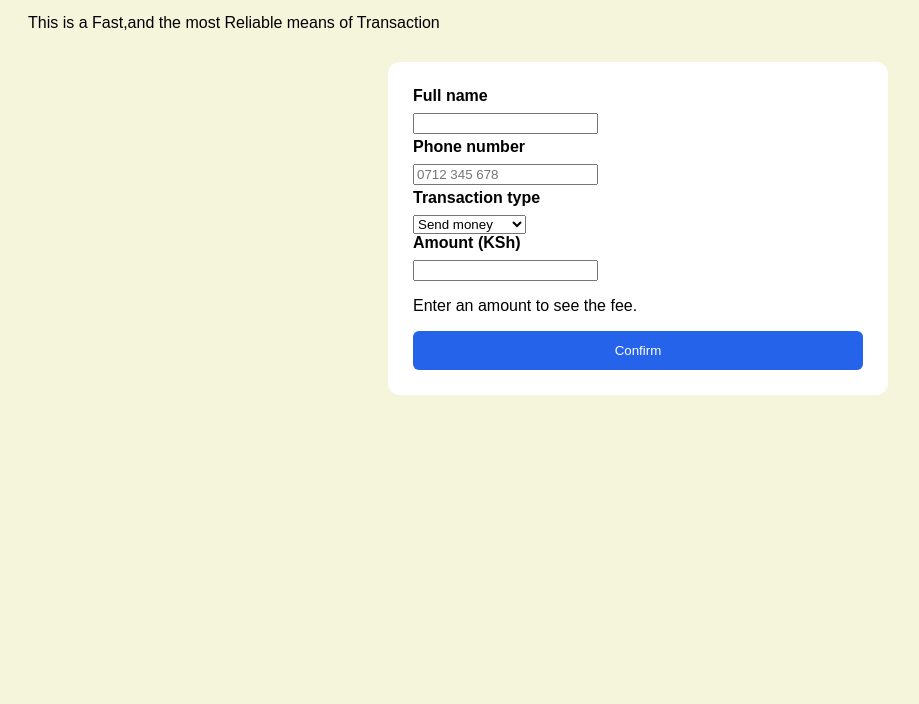
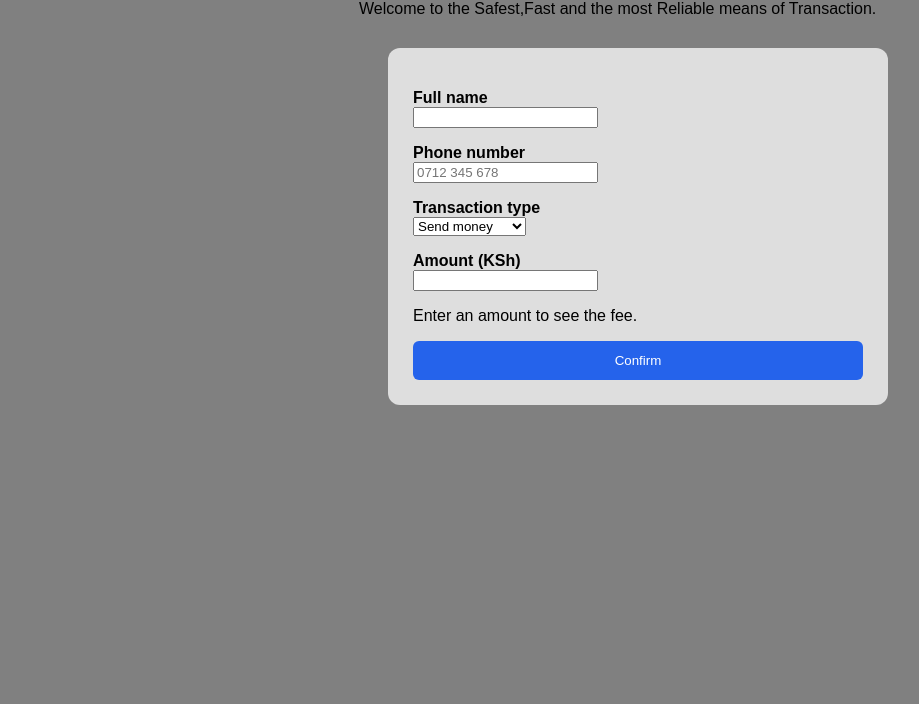
Before and after one commit to Arshleys/Phase2-Javascrip, a plain HTML site: page phase2-javascript/Week2-challenge/index.html in a window 1280 px wide. Shown: the part 96-800 px from the top of the page, without its empty margins (2-921 px from the left). Drawn offline with Linux system fonts and the light colour scheme.

Commit message:
made changes in my phase2 javascript weekend challenge

```diff
--- a/phase2-javascript/Week2-challenge/css/styles.css
+++ b/phase2-javascript/Week2-challenge/css/styles.css
@@ -3,20 +3,27 @@
 }
 body {
   font-family: Arial, Helvetica, sans-serif;
-  background-color: beige;
+  background-color: grey;
   margin: 0;
-  padding: 30px;
+  padding: 16px;
+  margin-top: 0px;
+  margin-bottom: 0px;
 }
+
 h1 {
   text-align: center;
-  color: grey;
+  color: rgb(11, 1, 1);
+}
+p1 {
+  text-align: center;
+  padding-left: 345px;
 }
 body > p {
   text-align: center;
-  color: #64748b;
+  color: #2a4c7b;
 }
 form {
-  background-color: white;
+  background-color: rgb(222, 222, 222);
   max-width: 500px;
   margin: 30px auto;
   padding: 25px;
@@ -24,7 +31,8 @@ form {
 }
 label {
   display: block;
-  margin-bottom: 8px;
+  margin-bottom: 0px;
+  margin-top: 16px;
   font-weight: bold;
 }
 button {
--- a/phase2-javascript/Week2-challenge/index.html
+++ b/phase2-javascript/Week2-challenge/index.html
@@ -12,8 +12,9 @@
   <body>
     <main>
       <h1>Welcome to Pesa Haraka</h1>
-      <p1>This is a Fast,and the most Reliable means of Transaction</p1>
-
+      <p1
+        >Welcome to the Safest,Fast and the most Reliable means of Transaction.</p1
+      >
       <form id="transactionForm" novalidate>
         <div class="field">
           <label for="fullName">Full name</label>
```
